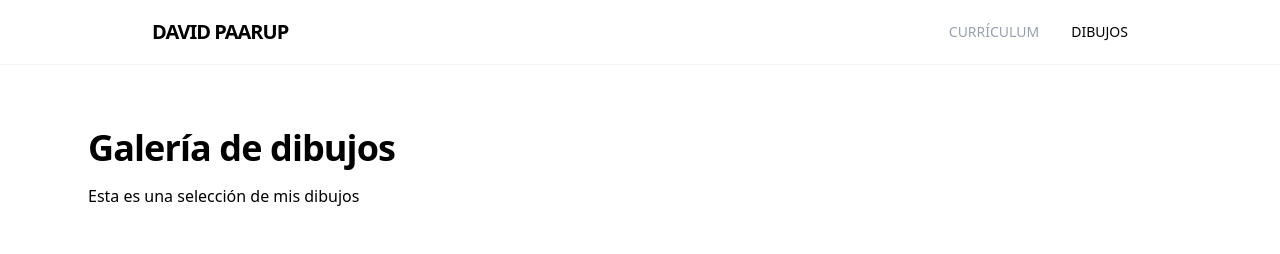
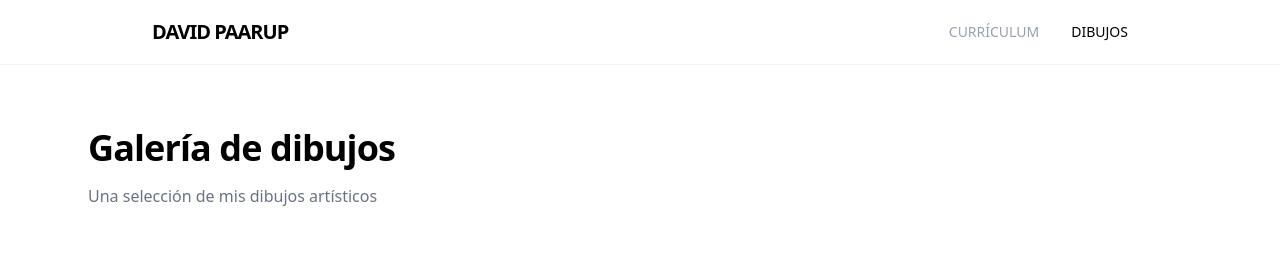
Before and after one commit to davidpaarup/davidpaarup-vite, a React (Vite) app: page / in a window 1280 px wide. Both pictures are taken after a click on the button "DIBUJOS". Shown: the top 254 px of the page. Built offline with nearby package versions, Linux system fonts and the light colour scheme.

Commit message:
Descripción galería

```diff
--- a/src/components/Gallery.tsx
+++ b/src/components/Gallery.tsx
@@ -57,7 +57,9 @@ const Gallery: React.FC = () => {
     <div className="max-w-6xl mx-auto px-6 pt-32 pb-20">
       <section className="mb-12">
         <h1 className="text-4xl font-bold tracking-tight mb-4">Galería de dibujos</h1>
-        <p>Esta es una selección de mis dibujos</p>
+          <p className="text-gray-500 max-w-xl">
+              Una selección de mis dibujos artísticos
+          </p>
       </section>
 
       <div className="grid grid-cols-1 md:grid-cols-2 lg:grid-cols-3 gap-8">
```
